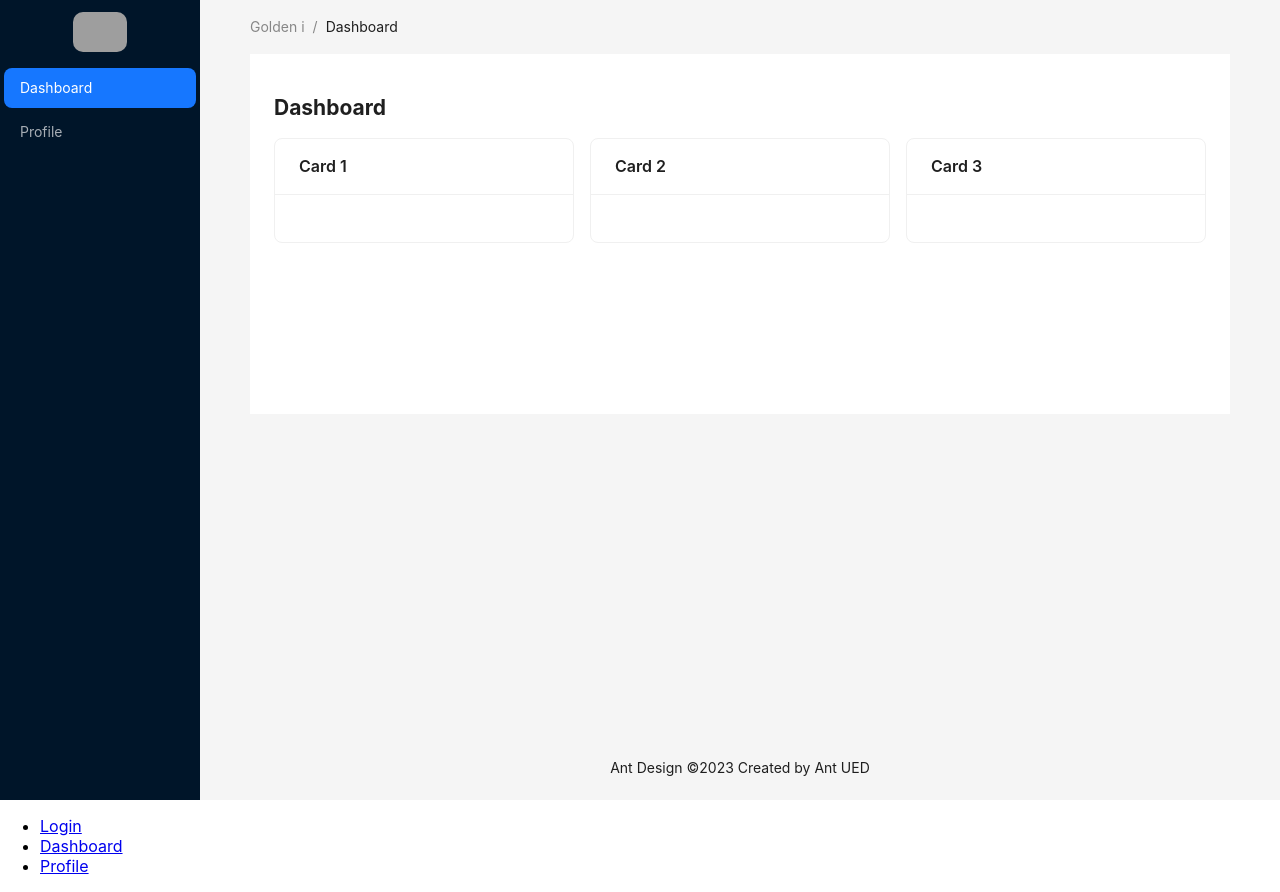
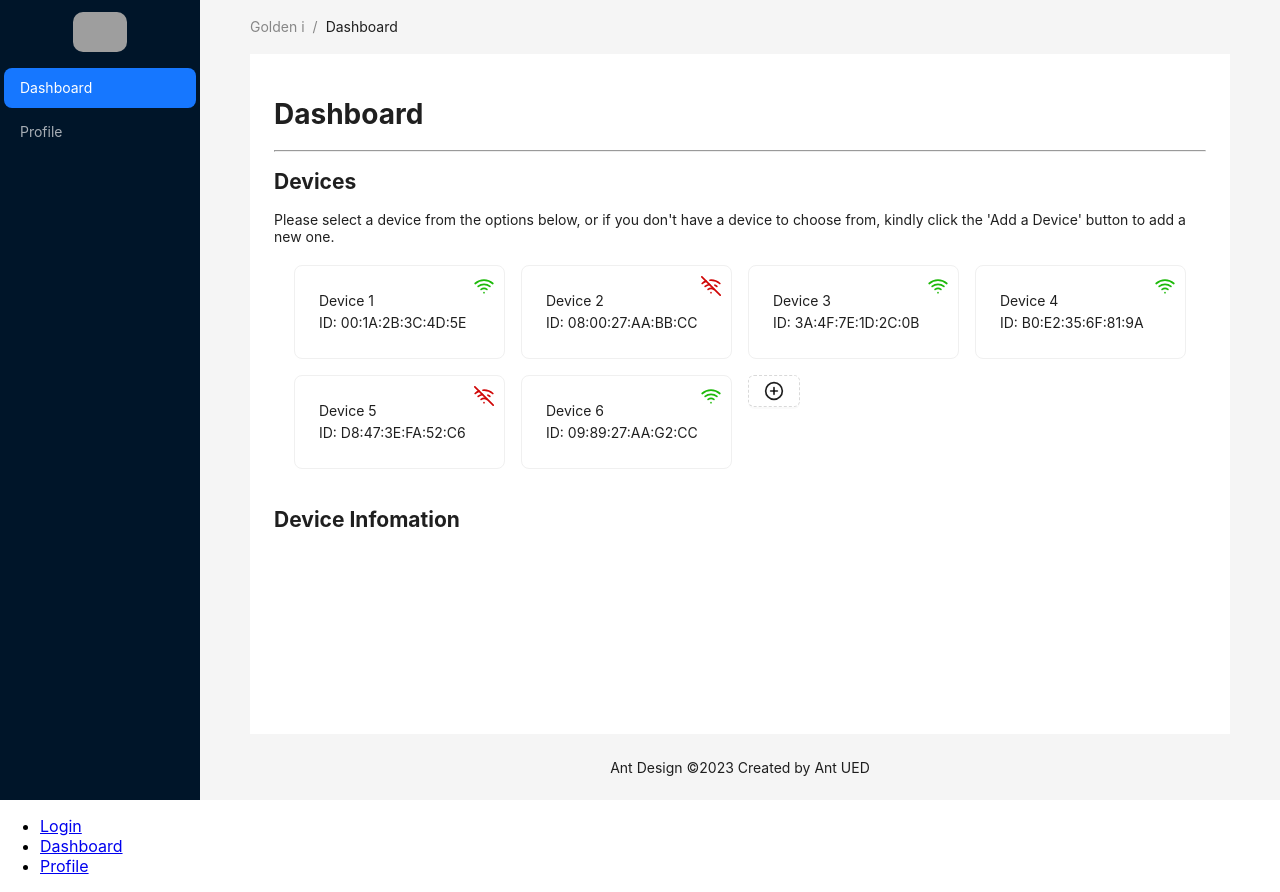
Before and after one commit to Gimhan-minion/goldeni-frontend, a React (Create React App) app: page /dashboard in a window 1280 px wide. Built offline with nearby package versions, Linux system fonts and the light colour scheme; grey boxes are pictures that could not be loaded.

Commit message:
Implement devices section

```diff
--- a/src/layout/AppLayout.tsx
+++ b/src/layout/AppLayout.tsx
@@ -40,7 +40,7 @@ const AppLayout: React.FC<AppLayoutProps> = ({ children }) => {
             </Breadcrumb.Item>
             ))}
         </Breadcrumb>
-        <div style={{ padding: 24, background: "#fff", minHeight: 360 }}>
+        <div style={{ padding: 24, background: "#fff", minHeight: '85vh' }}>
             {children}
           </div>
       </Content>
--- a/src/scense/Dashboard.tsx
+++ b/src/scense/Dashboard.tsx
@@ -1,50 +1,163 @@
-import React from "react";
-import { Row, Col, Card } from "antd";
+import React, { useState } from "react";
+import { Row, Col, Card, Button } from "antd";
 import AppLayout from "../layout/AppLayout";
 
 const Dashboard: React.FC = () => {
+  const boxData = [
+    // Add your data for clickable boxes here
+    { title: "Device 1", id: "00:1A:2B:3C:4D:5E", status: "connected" },
+    { title: "Device 2", id: "08:00:27:AA:BB:CC", status: "disconected" },
+    { title: "Device 3", id: "3A:4F:7E:1D:2C:0B", status: "connected" },
+    { title: "Device 4", id: "B0:E2:35:6F:81:9A", status: "connected" },
+    { title: "Device 5", id: "D8:47:3E:FA:52:C6", status: "disconected" },
+    { title: "Device 6", id: "09:89:27:AA:G2:CC", status: "connected" },
+  ];
+
+  const [activeCard, setActiveCard] = useState(null);
+
+  const handleCardClick = (index: any) => {
+    setActiveCard(index === activeCard ? null : index);
+  };
+
+  const handleAddButtonClick = () => {
+    setActiveCard(null); // Reset activeCard to null when the "Add Device" button is clicked
+  };
 
   return (
     <AppLayout>
-      <h2>Dashboard</h2>
-      <Row gutter={16}>
-        <Col span={8}>
-          <Card title="Card 1" style={{ marginBottom: 16 }}>
-            {/* Content for Card 1 */}
-          </Card>
-        </Col>
-        <Col span={8}>
-          <Card title="Card 2" style={{ marginBottom: 16 }}>
-            {/* Content for Card 2 */}
-          </Card>
-        </Col>
-        <Col span={8}>
-          <Card title="Card 3" style={{ marginBottom: 16 }}>
-            {/* Content for Card 3 */}
-          </Card>
-        </Col>
-      </Row>
+      <h1>Dashboard</h1>
+      <hr />
+      <div className="section-break">
+        <h2>Devices</h2>
+        <div className="device-msg">
+          Please select a device from the options below, or if you don't have a
+          device to choose from, kindly click the 'Add a Device' button to add a
+          new one.
+        </div>
+        <div className="device-box">
+          <Row gutter={[16, 16]} style={{ padding: "20px" }}>
+            {boxData.map((box, index) => (
+              <Col key={box.id} xs={24} sm={12} md={8} lg={6} xl={6}>
+                <Card
+                  style={{ cursor: "pointer", position: "relative" }}
+                  className={`device-card ${
+                    activeCard === index ? "device-active-card" : ""
+                  }`}
+                  onClick={() => handleCardClick(index)}
+                >
+                  {/* <div className="deviceStatus">{box.status}</div> */}
+                  <div className="device-name">{box.title}</div>
+                  <div className="device-id">ID: {box.id}</div>
+                  {box.status === "connected" ? (
+                    <svg
+                      width="20"
+                      height="20"
+                      fill="none"
+                      stroke="#1db909"
+                      stroke-linecap="round"
+                      stroke-linejoin="round"
+                      stroke-width="2"
+                      viewBox="0 0 24 24"
+                      xmlns="http://www.w3.org/2000/svg"
+                      style={{
+                        position: "absolute",
+                        top: "10px",
+                        right: "10px",
+                      }}
+                    >
+                      <path d="M5 12.55a11 11 0 0 1 14.08 0"></path>
+                      <path d="M1.42 9a16 16 0 0 1 21.16 0"></path>
+                      <path d="M8.53 16.11a6 6 0 0 1 6.95 0"></path>
+                      <path d="M12 20h.01"></path>
+                    </svg>
+                  ) : (
+                    <svg
+                      width="20"
+                      height="20"
+                      fill="none"
+                      stroke="#d00606"
+                      stroke-linecap="round"
+                      stroke-linejoin="round"
+                      stroke-width="2"
+                      viewBox="0 0 24 24"
+                      xmlns="http://www.w3.org/2000/svg"
+                      style={{
+                        position: "absolute",
+                        top: "10px",
+                        right: "10px",
+                      }}
+                    >
+                      <path d="m1 1 22 22"></path>
+                      <path d="M16.72 11.06A10.94 10.94 0 0 1 19 12.55"></path>
+                      <path d="M5 12.55a10.94 10.94 0 0 1 5.17-2.39"></path>
+                      <path d="M10.71 5.05A16 16 0 0 1 22.58 9"></path>
+                      <path d="M1.42 9a15.91 15.91 0 0 1 4.7-2.88"></path>
+                      <path d="M8.53 16.11a6 6 0 0 1 6.95 0"></path>
+                      <path d="M12 20h.01"></path>
+                    </svg>
+                  )}
+                </Card>
+              </Col>
+            ))}
+            <Col xs={24} sm={12} md={8} lg={6} xl={6}>
+              <Button
+                type="dashed"
+                className="btn-add-device"
+                onClick={handleAddButtonClick}
+              >
+                <svg
+                  width="20"
+                  height="20"
+                  fill="none"
+                  stroke="currentColor"
+                  stroke-linecap="round"
+                  stroke-linejoin="round"
+                  stroke-width="2"
+                  viewBox="0 0 24 24"
+                  xmlns="http://www.w3.org/2000/svg"
+                >
+                  <path d="M12 2a10 10 0 1 0 0 20 10 10 0 1 0 0-20z"></path>
+                  <path d="M12 8v8"></path>
+                  <path d="M8 12h8"></path>
+                </svg>
+              </Button>
+            </Col>
+          </Row>
+        </div>
+      </div>
+
+      <div className="section-break">
+        <h2>Device Infomation</h2>
+        {/* <Card>
+          <Row gutter={[16, 16]}>
+            <Col xs={24} sm={12} md={12} lg={6} xl={6}>
+              <div className="avatar">
+                <UserOutlined style={{ fontSize: "24px" }} />
+              </div>
+            </Col>
+            <Col xs={24} sm={12} md={12} lg={18} xl={18}>
+              <div className="user-info">
+                <div className="info-row">
+                  <MailOutlined style={{ fontSize: "16px" }} />
+                  <span>Email: abd@gmai.cpm</span>
+                </div>
+                <div className="info-row">
+                  <IdcardOutlined style={{ fontSize: "16px" }} />
+                  <span>Device ID: 346623626</span>
+                </div>
+                <div className="info-row">
+                  <span>Device Name: debvj</span>
+                </div>
+                <div className="info-row">
+                  <span>Status: Connected</span>
+                </div>
+              </div>
+            </Col>
+          </Row>
+        </Card> */}
+      </div>
     </AppLayout>
   );
-  // return (
-  //   <div>
-      // <h2>Dashboard</h2>
-      // <p>email: {userData.email}</p>
-      // <p>family name: {userData.family_name}</p>
-      // <p>given name: {userData.given_name}</p>
-      // <p>id: {userData.id}</p>
-      // <p>locale: {userData.locale}</p>
-      // <p> name: {userData.name}</p>
-      // <p>verified email: {userData.verified_email}</p>
-      // <Avatar size={64} src={userData.picture} />
-
-
-
-
-      // <Button onClick={logOut}>Log out</Button>
-      // {/* Add your dashboard content here */}
-  //   </div>
-  // );
 };
 
 export default Dashboard;
--- a/src/scense/Profile.tsx
+++ b/src/scense/Profile.tsx
@@ -17,8 +17,8 @@ const Profile: React.FC = () => {
   };
 
   return (
-    <AppLayout>
-      <h2>Profile</h2>
+    <AppLayout>S
+      <h1>Profile</h1>
       <div style={{ display: "flex", alignItems: "center" }}>
         <Avatar size={64} src={userData.picture} />
         <div style={{ marginLeft: 16 }}>
```
